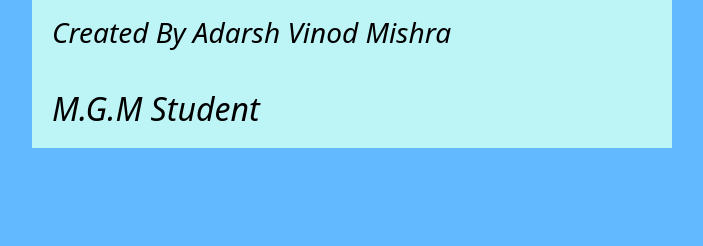
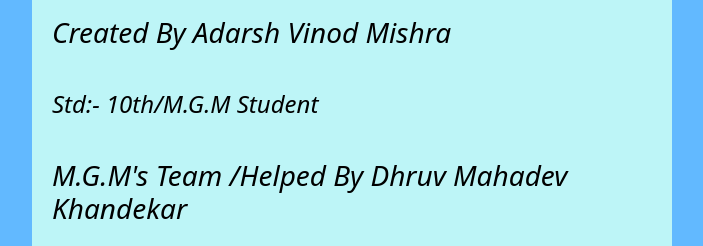
Before and after one commit to AdarshHyperA/MGM-SE, a plain HTML site: page Hydro_Power_Electricity.html in a window 1280 px wide. Shown: the part 2558-2804 px from the top of the page, without its empty margins (288-991 px from the left). Before the commit the page ends 2706 px from the top, so only its background shows below. Drawn offline with nearby package versions, Linux system fonts and the light colour scheme.

Commit message:
Update Hydro_Power_Electricity.html

```diff
--- a/Hydro_Power_Electricity.html
+++ b/Hydro_Power_Electricity.html
@@ -44,7 +44,7 @@ margin: auto;
 width: 50%;
 padding: 20px;
         }
-       .head ,H1,H2,H3{
+       .head ,H1,H2,H3,h4{
         background-color: #bdf5f7;
 
         color: black;
@@ -109,7 +109,8 @@ padding: 20px;
 <br>
 <img src="https://drive.google.com/uc?export=view&id=1uFXQPgZi2lERCgNRxNgNZZPuM2MP4sRa" alt=""  height="10%" class="adarsh">
 <h3>Created By Adarsh Vinod Mishra</h3>
-<h2>M.G.M Student</h2>
+<h4>Std:- 10th/M.G.M Student </h4>
+<h3>M.G.M's Team /Helped By Dhruv Mahadev Khandekar </h3>
 
 </body>
 </html>
```
